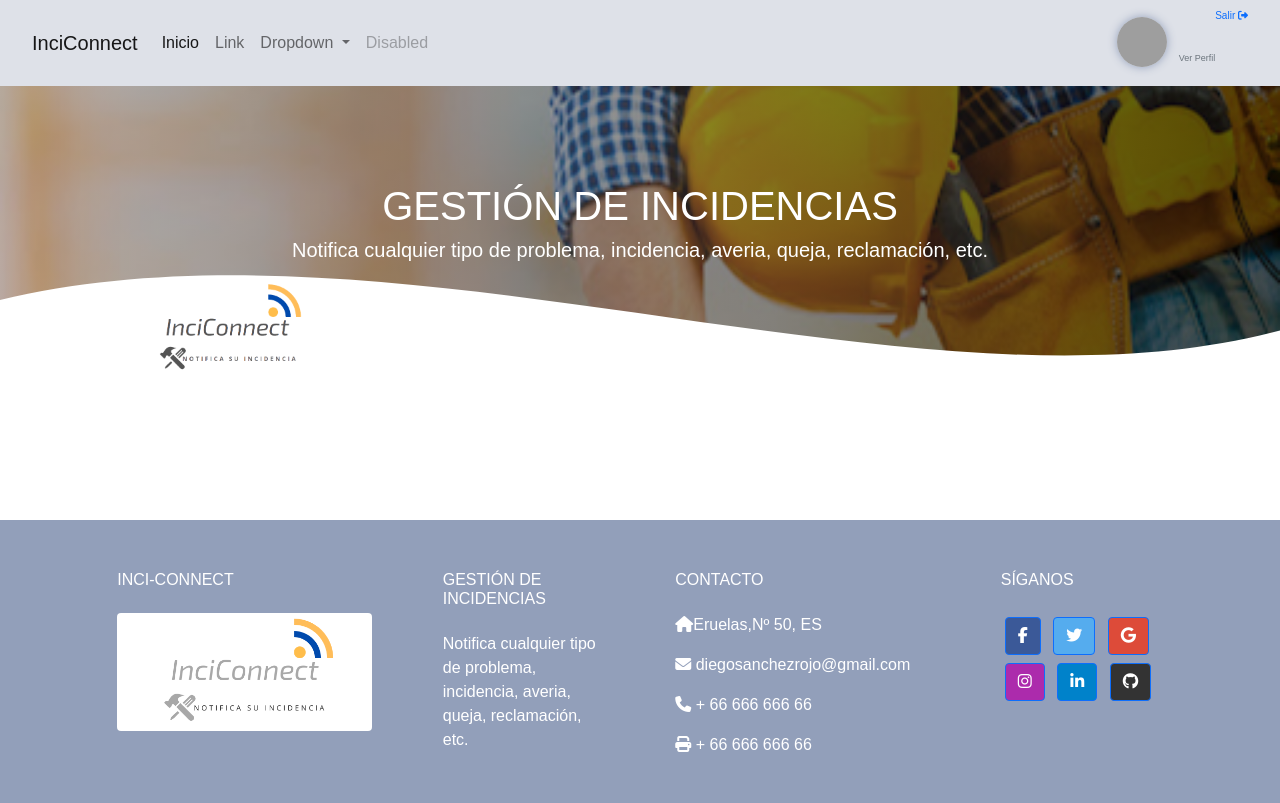
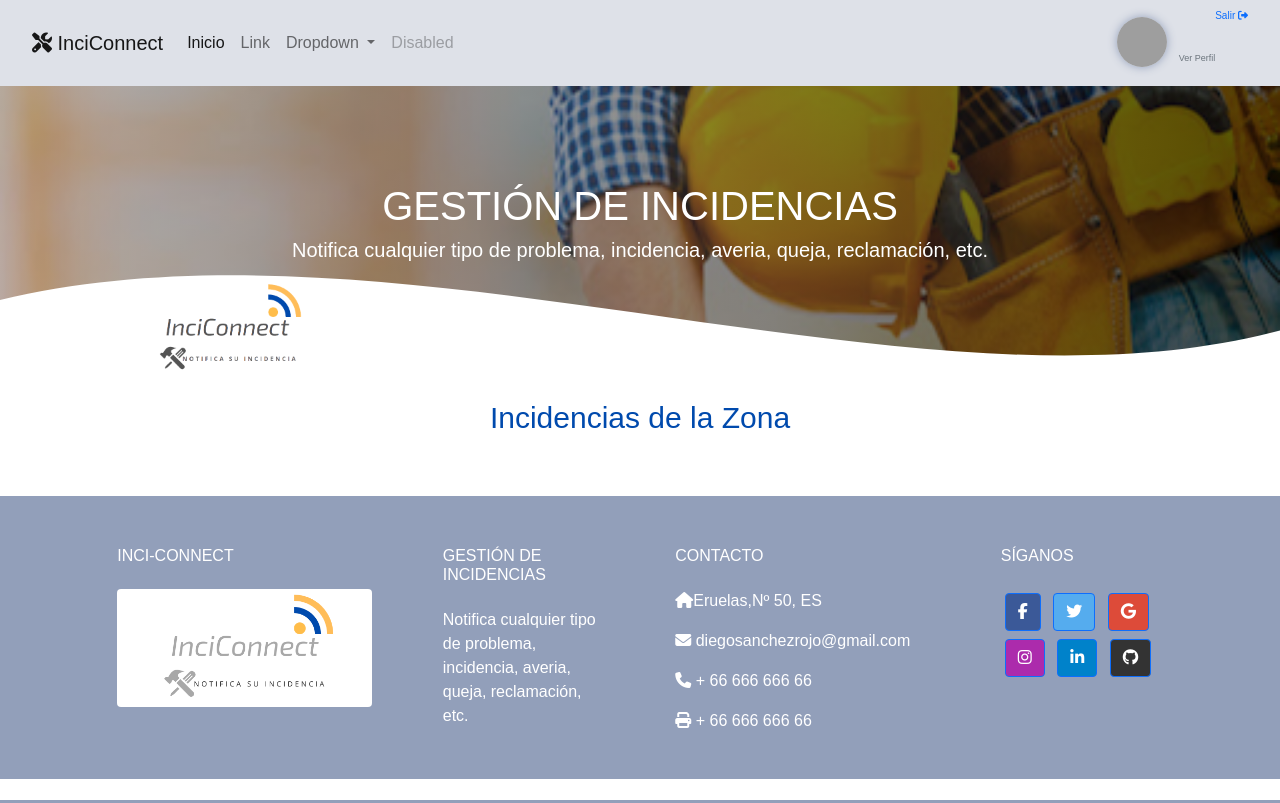
Before and after one commit to diego-sanchez-r/Proyecto-Fin-Ciclo-Daw-2022, a Symfony app: template templates/incidencia/index.html.twig in a window 1280 px wide. Run offline with Twig, Linux system fonts and the light colour scheme; the template is opened without the code that fills it, so the values that code supplies are empty; some libraries are stand-ins or nearby versions; grey boxes are pictures that could not be loaded.

Commit message:
Otro diseño para mostrar las incidencias

```diff
--- a/templates/incidencia/index.html.twig
+++ b/templates/incidencia/index.html.twig
@@ -11,34 +11,33 @@
             max-width: 100%;
             margin: 0 auto;
         }
+
     </style>
     {%include 'menu.html.twig' %}
-<div class="contenedor">
+    <h2 class="titulo">Incidencias de la Zona</h2>
+<div class="container-fluid">
+  <div class="px-lg-5">
     <div class="row">
             {% for incidencia in mis_incidencias %}
-            <div class="card m-2" style="max-width: 500px;">
-                <div class="row g-0">
-                  <div class="col-md-4">
-                    <img src="/imagenes/img_incidencias/{{incidencia.imagen}}" class="img-fluid rounded-start" alt="...">
-                  </div>
-                  <div class="col-md-8">
-                    <div class="card-body">
-                      <h5 class="card-title"><a href="{{ path("ver_incidencia",{id:incidencia.id}) }}">{{ incidencia.titulo }}</a></h5>
-                      <p class="card-text">{{incidencia.descripcion}}</p>
+    <div class="col-xl-3 col-lg-4 col-md-6 mb-4">
+        <div class="bg-white rounded shadow-sm border border-1"><div class="w-100 bg-secondary text-white text-center rounded-3">{{incidencia.fechaCreacion | date("d-M-Y")}}</div>
+            <img src="/imagenes/img_incidencias/{{incidencia.imagen}}" alt="..." class="img-fluid card-img-top rounded-2" style="height: 250px !important;">
+          <div class="p-4">
+            <h5> <a href="{{ path("ver_incidencia",{id:incidencia.id}) }}"class="text-dark" title="Ver Detalles">{{ incidencia.titulo }}</a></h5>
+            <p class="small text-muted mb-0">{{incidencia.descripcion}}<p style="font-size: xx-small;">Descripción</p></p>
+            <div class="d-flex align-items-center justify-content-between rounded-pill bg-light px-3 py-2 mt-4">
                 <hr>
-                      <p class="card-text">Tipología: <small class="text-muted">{{incidencia.averia.nombre}}</small> <img src="/imagenes/iconos/{{incidencia.averia.nombre}}.svg" height="20px" alt="..." /></p>
-                        <li class="list-group-item">
-                            <a class="btn btn-secondary mb-1" data-bs-toggle="offcanvas"
+              <p class="small mb-0"><span class="font-weight-bold">Tipología:<small class="text-muted">{{incidencia.averia.nombre}}</small></span></p>
+              <div class="badge badge-danger px-3 rounded-pill font-weight-normal bg-danger"><img src="/imagenes/iconos/{{incidencia.averia.nombre}}.svg" height="18px" alt="..." /></div>
+            </div><hr>
+                    <a class="text-decoration-none text-primary" data-bs-toggle="offcanvas" title="Todos los comentarios"
                     href="#offcanvasExample{{incidencia.id}}" role="button" aria-controls="offcanvasExample">
-                            <i class="fa-solid fa-message"></i> Ver Comentarios</a>
+                    <i class="fa-solid fa-comments"></i><p style="font-size: xx-small;">Ver Comentarios</p></a>
                 <div class="input-group">
-                                <input type="text" class="form-control" placeholder="Nuevo comentario..."/>
-                                <button class="btn btn-primary" type="submit">
-                                    <i class="fa-solid fa-paper-plane"></i>
+                    <input type="text" class="form-control" placeholder="Comentar..."/>
+                    <button class="btn btn-success" type="submit">
+                        <i class="fa-solid fa-arrow-up-right-from-square"></i> Enviar
                     </button>
-                            </div>
-                        </li>
-                    </div>
                 </div>
           </div>
         </div>
@@ -61,7 +60,9 @@
                         </div>
                     </div>
             </div>
+            </div>
             {%  endfor %}
+        </div>
     </div>
 </div>
     {%include 'footer.html.twig' %}
--- a/templates/menu.html.twig
+++ b/templates/menu.html.twig
@@ -2,7 +2,7 @@
 <header>
         <nav class="navbar navbar-expand-lg navbar-light" style="background-color: #DEE1E8 ;">
             <div class="container-fluid">
-              <a class="navbar-brand" href="{{ path("inicio") }}" title="Inicio" >InciConnect</a>
+              <a class="navbar-brand" href="{{ path("inicio") }}" title="Inicio" ><i class="fa-solid fa-screwdriver-wrench"></i> InciConnect</a>
               <button id="btnMenu" class="navbar-toggler" type="button" data-bs-toggle="collapse" data-bs-target="#navbarSupportedContent" aria-controls="navbarSupportedContent" aria-expanded="false" aria-label="Toggle navigation">
                 <span class="navbar-toggler-icon"></span>
                 Menú
```
Lines whose indentation alone changed are shown as unchanged.
